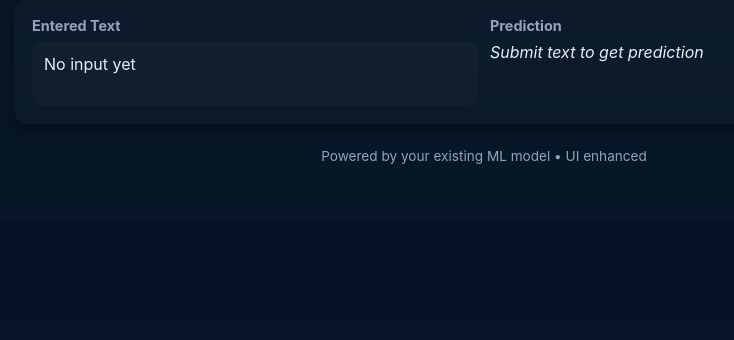
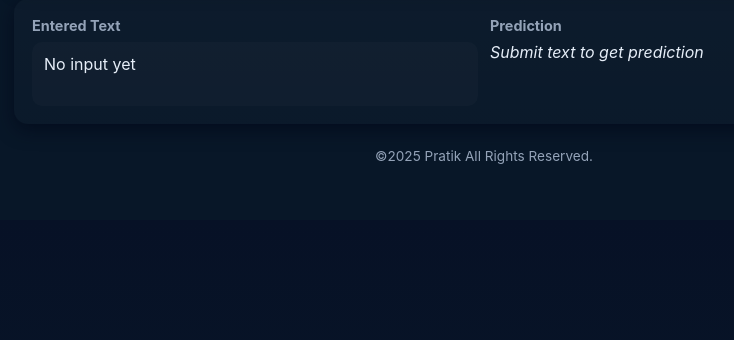
Before and after one commit to Pratik-Bavche/FakeNews-Detector-AIML, a Flask app: page / in a window 1280 px wide. Shown: the part 361-701 px from the top of the page, without its empty margins (156-890 px from the left). Run offline with Flask 3, Linux system fonts and the light colour scheme; some libraries are stand-ins or nearby versions.

```diff
--- a/templates/index.html
+++ b/templates/index.html
@@ -68,7 +68,7 @@
                 </div>
             </section>
 
-            <footer class="footer">Powered by your existing ML model • UI enhanced</footer>
+            <footer class="footer">©2025 Pratik All Rights Reserved.</footer>
         </main>
 
         <script src="/static/js/main.js"></script>
```
